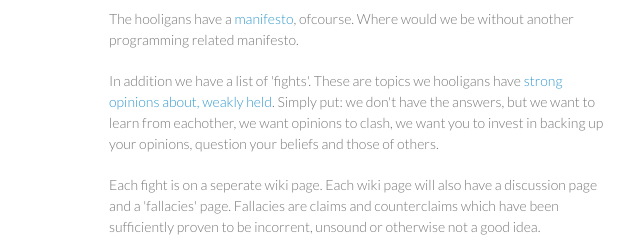
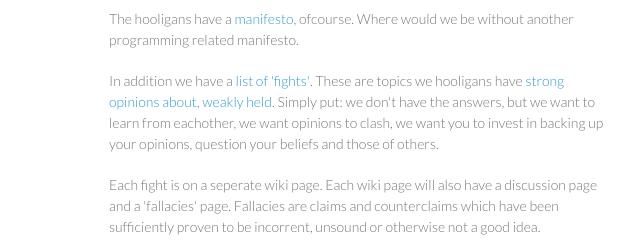
Before and after one commit to poef/PhpHooligans, a plain HTML site: page index.html in a window 1280 px wide. Shown: the part 254-494 px from the top of the page, 461-1101 px from the left. Drawn offline with Linux system fonts and the light colour scheme.

Commit message:
Update index.html

```diff
--- a/index.html
+++ b/index.html
@@ -37,7 +37,7 @@
 
 <p>The hooligans have a <a href="https://github.com/poef/PhpHooligans/blob/master/Manifesto.md">manifesto</a>, ofcourse. Where would we be without another programming related manifesto. </p>
 
-<p>In addition we have a list of 'fights'. These are topics we hooligans have <a href="http://bobsutton.typepad.com/my_weblog/2006/07/strong_opinions.html">strong opinions about, weakly held</a>. Simply put: we don't have the answers, but we want to learn from eachother, we want opinions to clash, we want you to invest in backing up your opinions, question your beliefs and those of others.</p>
+<p>In addition we have a <a href="https://github.com/poef/PhpHooligans/wiki">list of 'fights'</a>. These are topics we hooligans have <a href="http://bobsutton.typepad.com/my_weblog/2006/07/strong_opinions.html">strong opinions about, weakly held</a>. Simply put: we don't have the answers, but we want to learn from eachother, we want opinions to clash, we want you to invest in backing up your opinions, question your beliefs and those of others.</p>
 
 <p>Each fight is on a seperate wiki page. Each wiki page will also have a discussion page and a 'fallacies' page. Fallacies are claims and counterclaims which have been sufficiently proven to be incorrent, unsound or otherwise not a good idea.</p>
       </section>
```
